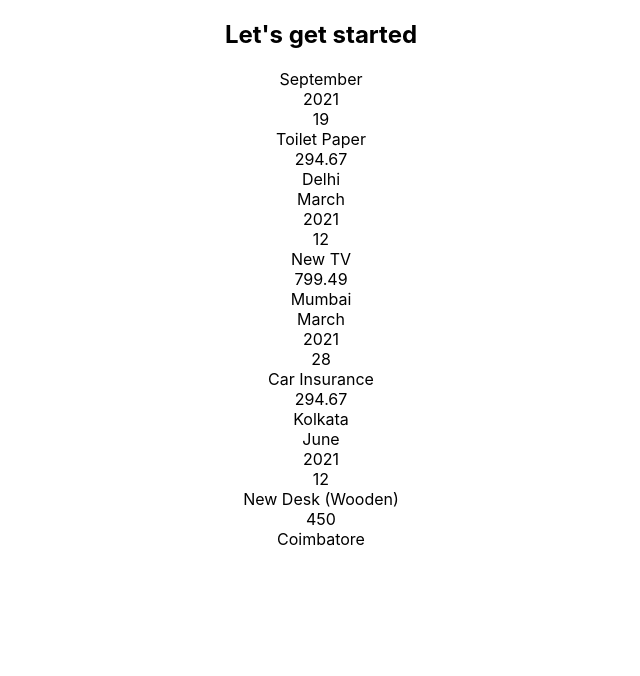
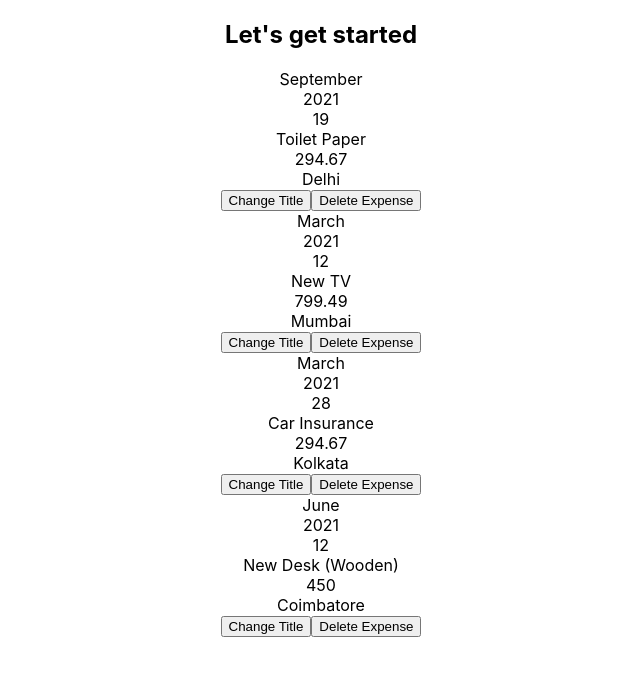
Before and after one commit to rishabh9116/Gitstart, a React (Create React App) app in the folder React/expenseitem/: page / in a window 1280 px wide. Shown: the top 676 px of the page, without its empty margins (319-959 px from the left). Built offline with nearby package versions, Linux system fonts and the light colour scheme.

Commit message:
Add eventListener

```diff
--- a/React/expenseitem/src/Components/Expenses/ExpenseItem.js
+++ b/React/expenseitem/src/Components/Expenses/ExpenseItem.js
@@ -4,8 +4,12 @@
 import ExpenseDate from './ExpenseDate.js'
 import ExpenseDetails from './ExpenseDetails'
 const ExpenseItem = (props) => {
+const clickHandler = () => {
+  console.log('Clicked!!!!');
+}
+const deleteHandler = (event) =>{
 
-
+}
   return (
     <Card className='expense-item'>
 
@@ -13,6 +17,8 @@
 
      <ExpenseDetails amount={props.amount}  location={props.location}   title={props.title} />
 
+     <button onClick={clickHandler}>Change Title</button>
+     <button onClick={deleteHandler}>Delete Expense</button>
   </Card>
   )
 }
```
